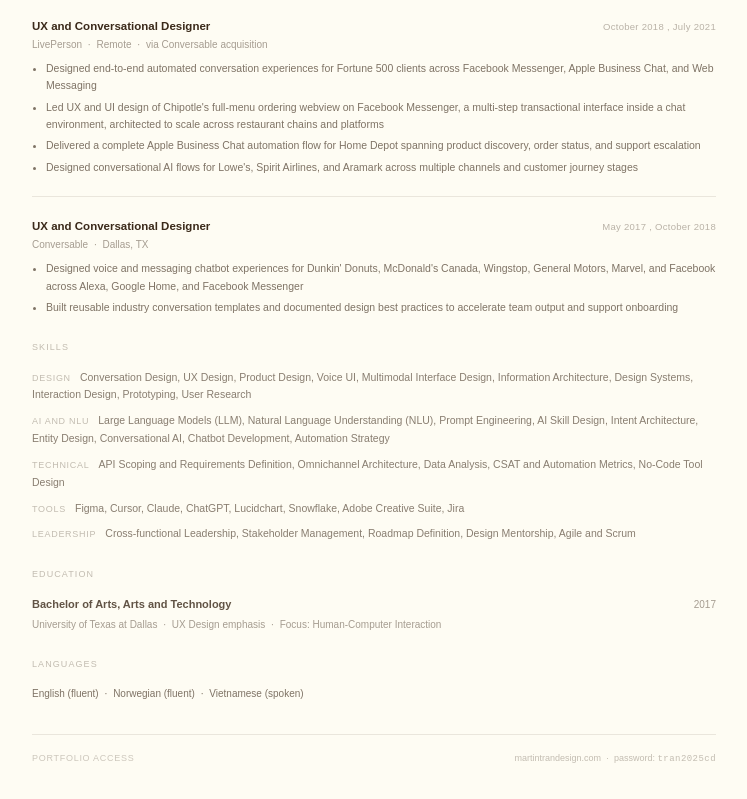
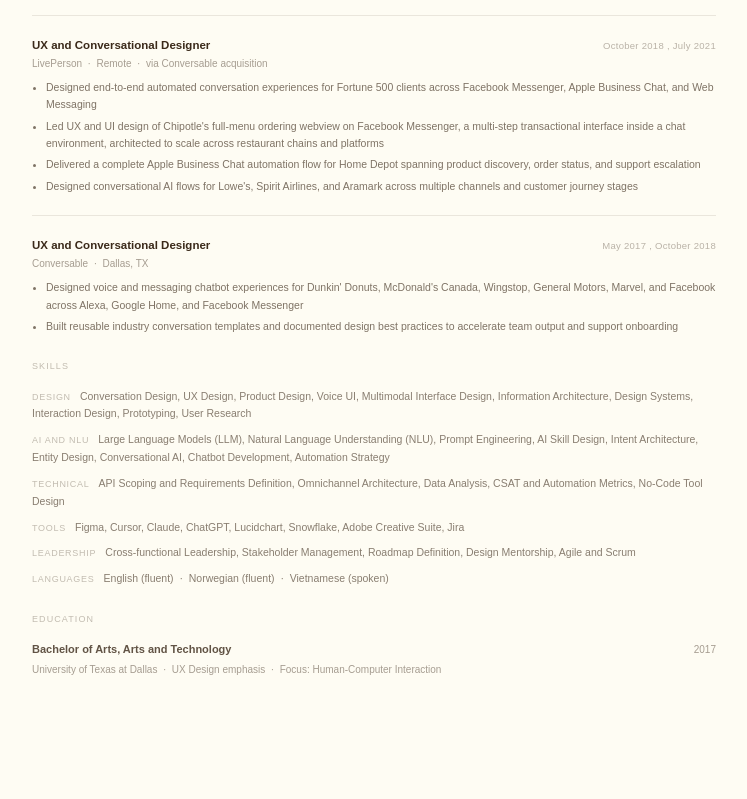
Before and after one commit to martintrandesign-cmd/martin-portfolio, a plain HTML site: page martin-tran-resume.html in a window 1280 px wide. Shown: the part 697-1496 px from the top of the page, without its empty margins (266-1013 px from the left). After the commit the page ends 1447 px from the top, so only its background shows below. Drawn offline with Linux system fonts and the light colour scheme; a small style sheet from the web is missing.

Commit message:
Move languages into skills section; password below domain in resume

```diff
--- a/martin-tran-resume.html
+++ b/martin-tran-resume.html
@@ -201,7 +201,10 @@
     <div class="contact">
       <a href="mailto:martintrandesign@gmail.com">martintrandesign@gmail.com</a>
       <a href="https://www.linkedin.com/in/martintrandesign/" target="_blank">linkedin.com/in/martintrandesign</a>
-      <a href="https://www.martintrandesign.com" target="_blank">martintrandesign.com</a>
+      <div style="display:flex;flex-direction:column;gap:3px;">
+        <a href="https://www.martintrandesign.com" target="_blank" style="color:var(--text);text-decoration:none;">martintrandesign.com</a>
+        <span style="font-family:monospace;letter-spacing:0.03em;">pw: tran2025cd</span>
+      </div>
     </div>
   </div>
 
@@ -284,6 +287,10 @@
       <span class="skill-group-label">Leadership</span>
       <span class="skill-group-vals">Cross-functional Leadership, Stakeholder Management, Roadmap Definition, Design Mentorship, Agile and Scrum</span>
     </div>
+    <div class="skill-group">
+      <span class="skill-group-label">Languages</span>
+      <span class="skill-group-vals">English (fluent) &nbsp;·&nbsp; Norwegian (fluent) &nbsp;·&nbsp; Vietnamese (spoken)</span>
+    </div>
   </div>
 
   <div class="section">
@@ -295,15 +302,6 @@
     <div class="meta-detail">University of Texas at Dallas &nbsp;·&nbsp; UX Design emphasis &nbsp;·&nbsp; Focus: Human-Computer Interaction</div>
   </div>
 
-  <div class="section">
-    <div class="section-label">Languages</div>
-    <div class="meta-detail" style="opacity:0.65;">English (fluent) &nbsp;·&nbsp; Norwegian (fluent) &nbsp;·&nbsp; Vietnamese (spoken)</div>
-  </div>
-
-  <div style="margin-top:32px;padding-top:16px;border-top:1px solid var(--border);display:flex;justify-content:space-between;align-items:baseline;">
-    <div style="font-size:9px;letter-spacing:0.08em;text-transform:uppercase;opacity:0.25;">Portfolio access</div>
-    <div style="font-size:9px;opacity:0.3;">martintrandesign.com &nbsp;·&nbsp; password: <span style="font-family:monospace;letter-spacing:0.05em;">tran2025cd</span></div>
-  </div>
 
 </body>
 </html>
```
